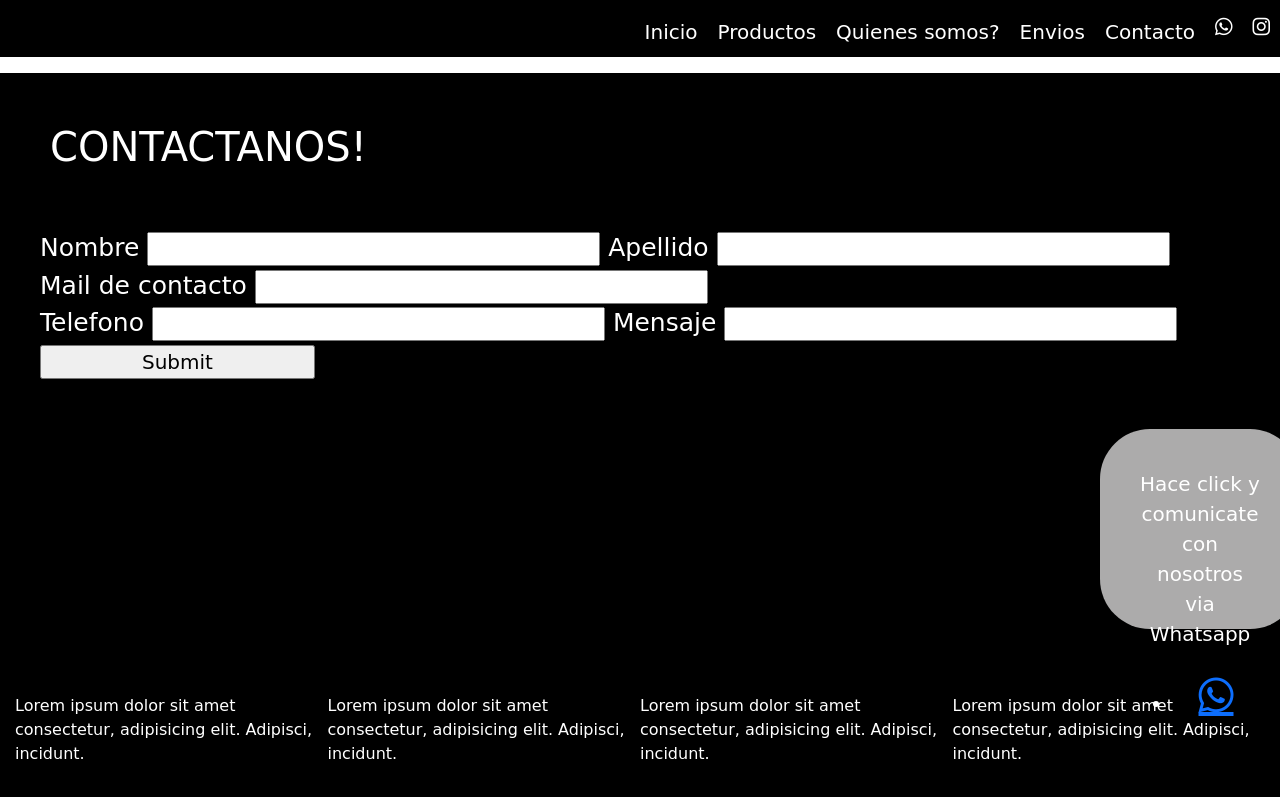
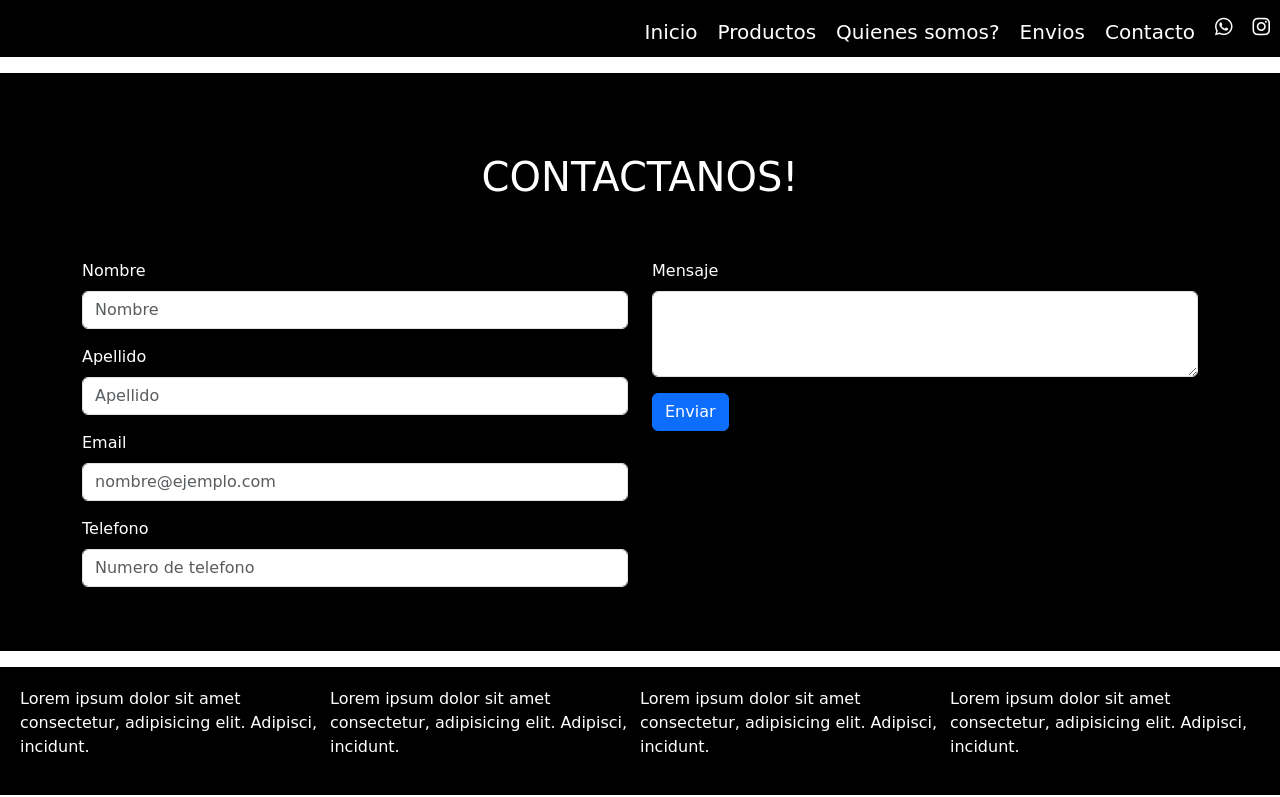
Before and after one commit to ValentinaFerrero/Proyecto-biodiet.io, a plain HTML site: page pages/contacto.html in a window 1280 px wide. Shown: the part 91-888 px from the top of the page. Drawn offline with nearby package versions, Linux system fonts and the light colour scheme; files that its build step writes are made by us from their sources; a web font is replaced by a local one.

Commit message:
cree formulario

```diff
--- a/css/style.css
+++ b/css/style.css
@@ -68,7 +68,7 @@ main{
 footer{
     background-color: black;
     display: flex;
-    padding: 15px 15px 15px 15px;
+    padding: 20px;
     width: 100%;
 }
 
@@ -284,11 +284,10 @@ nav ul li a{
 }
 
 
-.texto-envios h2{
+h2{
     text-align: center;
-    padding-top: 40px;
-    font-size: 50px;
-
+    padding-top: 30px;
+    font-size: 40px;
 }
 
 .texto-envios {
@@ -325,3 +324,7 @@ nav ul li a{
     background-size: cover;
     padding: 10px 40px;
 }
+
+.espacio{
+    margin-top: 16px;
+}
--- a/pages/contacto.html
+++ b/pages/contacto.html
@@ -48,52 +48,43 @@
  <main>
     <section>
         <div class="texto-contactos">
-            <h1>CONTACTANOS!</h1>
+            <h2>CONTACTANOS!</h2>
         </div>
     </section>
-    <section>
-        <form class="formularios">
-            <fieldset>
-                <label for="Nombre">
-                    <span>Nombre</span>
-                    <input type="text"> <br>
-                </label>
-
-                <label for="Apellido">
-                    <span>Apellido</span>
-                    <input type="text"> <br>
-                </label>
-
-                <label for="Mail">
-                    <span>Mail de contacto</span>
-                    <input type="email" name="Mail de contacto" id="Mail de contacto"> <br>
-                </label>
-
-                <label for="Telefono">
-                    <span>Telefono</span>
-                    <input type="text" name="Telefono" id="Telefono"> <br>
-                </label>
-
-                <label for="Mensaje">
-                    <span>Mensaje</span>
-                    <input type="text" name="Mensaje" id="Mensaje"> <br>
-                </label>
-
-                <label for="">
-                    <input type="submit" name="" id="">
-                </label>
-            </fieldset>
+    <section class="container ">
+        <form class="row">
+            <div class="col-12 col-xl-6">
+                <div class="mb-3">
+                    <label for="exampleFormControlInput1" class="form-label">Nombre</label>
+                    <input type="email" class="form-control" id="exampleFormControlInput1" placeholder="Nombre">
+                </div>
+                <div class="mb-3">
+                    <label for="exampleFormControlInput1" class="form-label">Apellido</label>
+                    <input type="email" class="form-control" id="exampleFormControlInput1" placeholder="Apellido">
+                </div>
+                <div class="mb-3">
+                    <label for="exampleFormControlInput1" class="form-label">Email</label>
+                    <input type="email" class="form-control" id="exampleFormControlInput1" placeholder="nombre@ejemplo.com">
+                </div>
+                <div class="mb-3">
+                    <label for="exampleFormControlInput1" class="form-label">Telefono</label>
+                    <input type="email" class="form-control" id="exampleFormControlInput1" placeholder="Numero de telefono">
+                </div>
+            </div>
+            <div class="col-12 col-xl-6">
+                <div class="mb-3">
+                    <label for="exampleFormControlTextarea1" class="form-label">Mensaje</label>
+                    <textarea class="form-control" id="exampleFormControlTextarea1" rows="3"></textarea>
+                </div>
+                <div class="mb-3">
+                    <button class="btn btn-primary" type="submit">Enviar</button>
+                </div>
+            </div>
         </form>
-        <div class="contacto-aparte">
-            <p>Hace click y comunicate con nosotros via Whatsapp</p>
-                <ul>
-                    <li><a href="" class="fa-brands fa-whatsapp"></a></li>
-                </ul>
-        </div>
     </section>
+    <br><br>
 </main>
-
-<footer>
+<footer class="espacio">
     <div class="pie">
         <p>Lorem ipsum dolor sit amet consectetur, adipisicing elit. Adipisci, incidunt.</p>
         <p>Lorem ipsum dolor sit amet consectetur, adipisicing elit. Adipisci, incidunt.</p>
```
Also changed, not shown: index.html (+3 -2 lines), pages/envios.html (+0 -1 lines).
